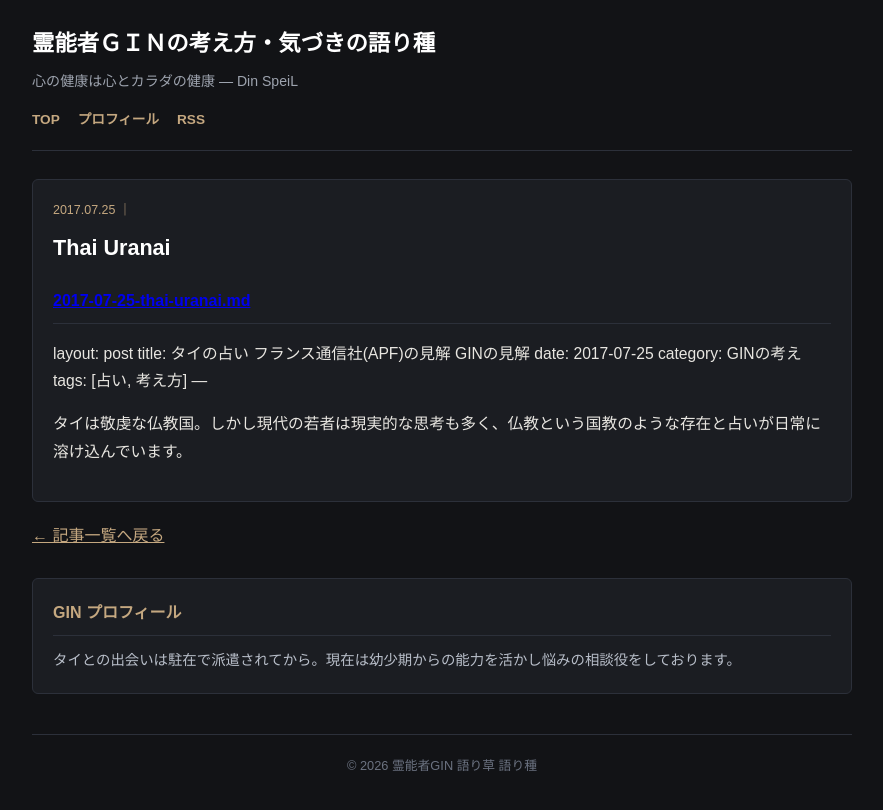
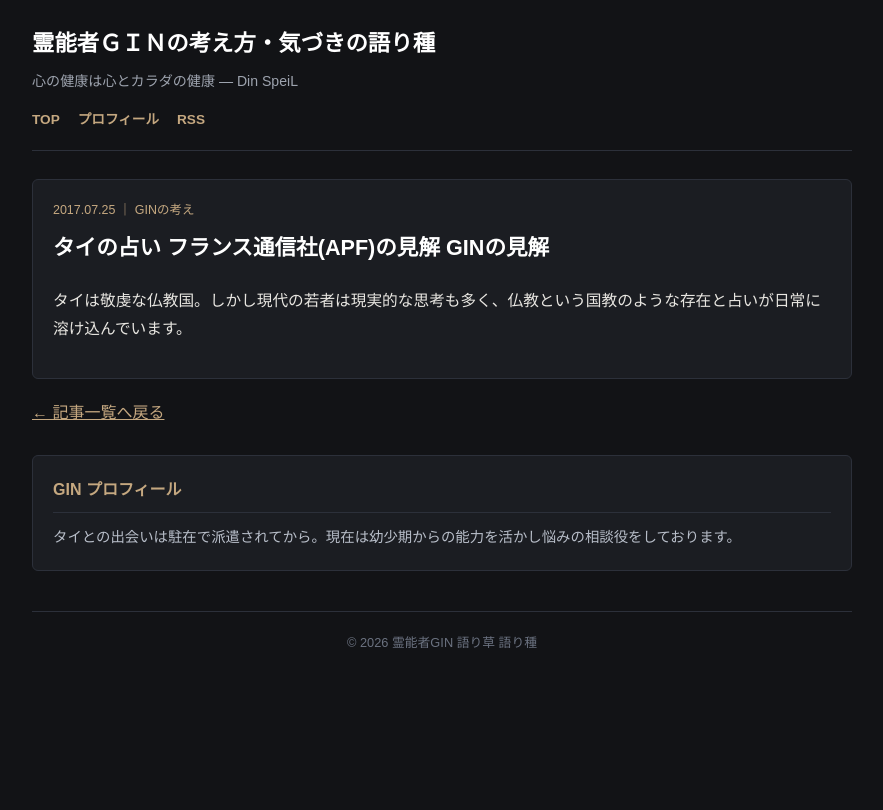
Before and after one commit to DadaGIN/ginbkk-blog, a Jekyll site: the page built from _posts/2017-07-25-thai-uranai.md, in a window 1280 px wide. Shown: the top 810 px of the page, without its empty margins (198-1081 px from the left). Built offline with Jekyll 4.4.1, drawn with Linux system fonts in a browser that asks for light colours; our own code applies the rules of GitHub Pages for plain Markdown files.

Commit message:
Update 2017-07-25-thai-uranai.md

```diff
--- a/_posts/2017-07-25-thai-uranai.md
+++ b/_posts/2017-07-25-thai-uranai.md
@@ -1,4 +1,3 @@
-[2017-07-25-thai-uranai.md](https://github.com/user-attachments/files/35494448/2017-07-25-thai-uranai.md)
 ---
 layout: post
 title: タイの占い フランス通信社(APF)の見解 GINの見解
```
